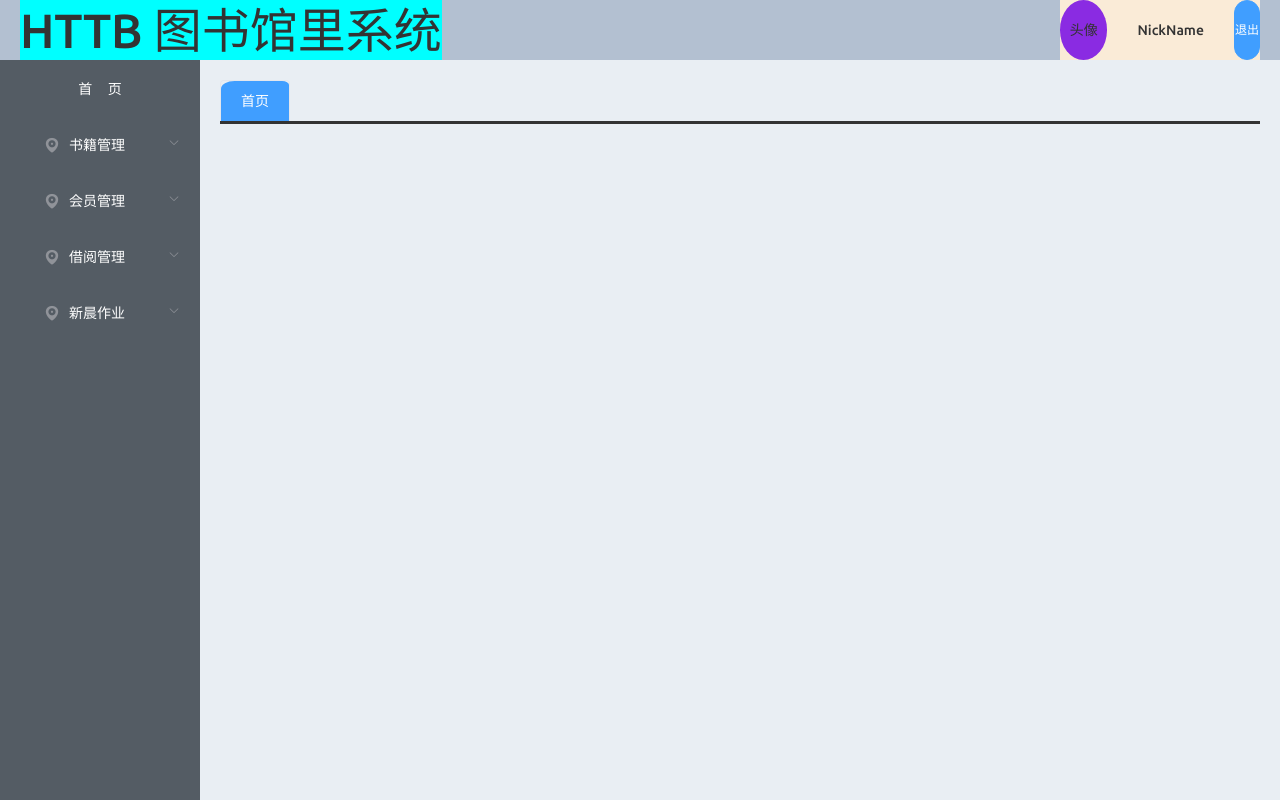
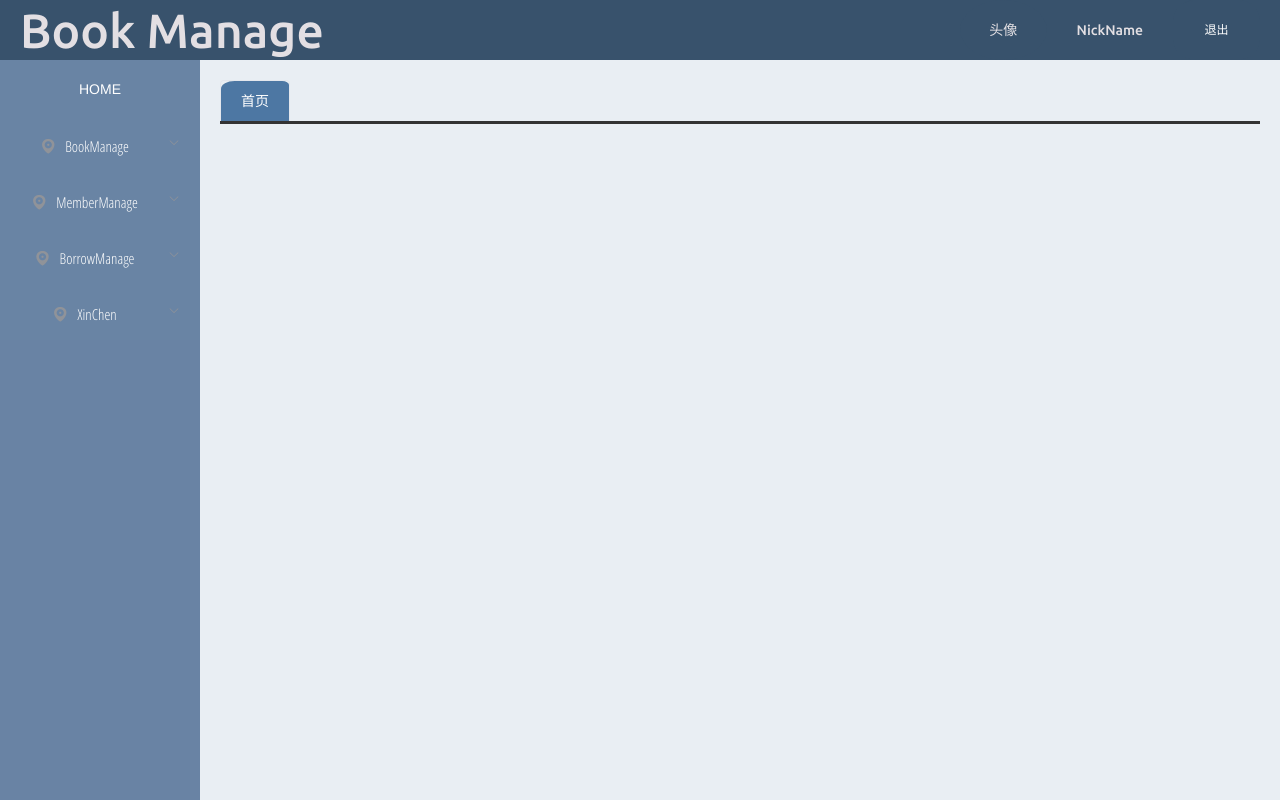
Before and after one commit to MLYNDHG/bookManage, a Vue app in the folder bookManageFrontDev/: page /#/home in a window 1280 px wide. Built offline with nearby package versions, Linux system fonts and the light colour scheme.

Commit message:
界面优化

```diff
--- a/bookManageFrontDev/src/views/admin/adminHome.vue
+++ b/bookManageFrontDev/src/views/admin/adminHome.vue
@@ -6,10 +6,16 @@
       href="https://fonts.googleapis.com/css2?family=Ubuntu:wght@500&display=swap"
       rel="stylesheet"
     />
+    <link rel="preconnect" href="https://fonts.googleapis.com" />
+    <link rel="preconnect" href="https://fonts.gstatic.com" crossorigin />
+    <link
+      href="https://fonts.googleapis.com/css2?family=Open+Sans+Condensed:wght@300;700&display=swap"
+      rel="stylesheet"
+    />
     <el-container>
       <!-- 头部区域 -->
       <el-header>
-        <div class="headLeft">HTTB 图书馆里系统</div>
+        <div class="headLeft">Book Manage</div>
         <div class="headRight">
           <div class="avatar">头像</div>
           NickName
@@ -34,13 +40,13 @@
             active-text-color="#ffd04b"
           >
             <el-menu-item index="/home" @click="home('/home')">
-              <span slot="title">首&nbsp;&nbsp;&nbsp;&nbsp;页</span>
+              <span slot="title">HOME</span>
             </el-menu-item>
 
             <el-submenu index="1">
               <template slot="title">
                 <i class="el-icon-location"></i>
-                <span>书籍管理</span>
+                <span>BookManage</span>
               </template>
               <el-menu-item
                 index="/home/bookmanage"
@@ -52,7 +58,7 @@
             <el-submenu index="2">
               <template slot="title">
                 <i class="el-icon-location"></i>
-                <span>会员管理</span>
+                <span>MemberManage</span>
               </template>
               <el-menu-item
                 index="/home/userlist"
@@ -64,7 +70,7 @@
             <el-submenu index="3">
               <template slot="title">
                 <i class="el-icon-location"></i>
-                <span>借阅管理</span>
+                <span>BorrowManage</span>
               </template>
               <el-menu-item index="1-1">选项1</el-menu-item>
             </el-submenu>
@@ -72,15 +78,12 @@
             <el-submenu index="4">
               <template slot="title">
                 <i class="el-icon-location"></i>
-                <span>新晨作业</span>
+                <span>XinChen</span>
               </template>
               <el-menu-item index="1-1">选项1</el-menu-item>
             </el-submenu>
-
           </el-menu>
         </el-aside>
-
-
 
         <el-main>
           <el-tabs
@@ -196,9 +199,9 @@ export default {
     },
 
     home(path) {
-      this.activePath=path
-      this.$router.push(path)
-    }
+      this.activePath = path;
+      this.$router.push(path);
+    },
   },
 };
 </script>
@@ -208,14 +211,14 @@ export default {
   .el-container {
     height: 100% !important;
     .el-header {
-      background-color: #b3c0d1;
-      color: #333;
+      background-color: rgb(56 82 108);
+      color: #fff7f7db;
       text-align: center;
       display: flex;
       justify-content: space-between;
 
       .headLeft {
-        background-color: aqua;
+        //background-color: aqua;
         line-height: 60px;
         font-size: 3rem;
         font-family: "Ubuntu", sans-serif;
@@ -224,12 +227,12 @@ export default {
       .headRight {
         display: flex;
         line-height: 60px;
-        background-color: antiquewhite;
-        width: 200px;
+        background-color: rgb(56 82 108);
+        width: 300px;
         font-family: "Ubuntu", sans-serif;
         .avatar {
-          background-color: blueviolet;
-          width: 1000px;
+          background-color: rgb(56 82 108);
+          width: 100px;
           border-radius: 50%;
           margin-right: 30px;
         }
@@ -238,6 +241,12 @@ export default {
           width: 100px;
           padding: 0px;
           margin-left: 30px;
+        }
+
+        .el-button--primary {
+          color: #fff;
+          background-color: #38526c;
+          border-color: #38526c;
         }
       }
     }
@@ -250,10 +259,17 @@ export default {
       .el-menu {
         height: 100%;
         border-right: solid 0px;
-        .el-submenu {
-          padding-right: 0px !important;
+        background-color: #0c356a87 !important;
+        .el-menu-item {
+          background-color: #6984a4 !important;
         }
+        // /deep/.el-submenu {
+        //   padding-right: 0px !important;
+        // }
         /deep/.el-submenu__title {
+          background-color: #6984a4 !important;
+          font-size: 15px;
+          font-family: "Open Sans Condensed", sans-serif;
           padding-right: 55px !important;
         }
       }
@@ -265,7 +281,7 @@ export default {
       text-align: center;
       /deep/.el-tabs__item {
         color: white;
-        background-color: #409eff !important;
+        background-color: #4d77a3 !important;
         border-radius: 20% 10% 0 0 !important;
       }
       // /deep/.el-tabs__item:hover {
--- a/bookManageFrontDev/src/views/admin/bookManage.vue
+++ b/bookManageFrontDev/src/views/admin/bookManage.vue
@@ -20,7 +20,7 @@
         v-model="queryInfo.condition.description"
       ></el-input>
       <el-button class="dalfBut" @click="bookSearch">查询</el-button>
-      <el-button type="danger" class="butT" @click="addBookBto"
+      <el-button type="primary" class="butT" @click="addBookBto"
         >添加图书</el-button
       >
     </div>
@@ -41,7 +41,11 @@
             @click="getUser(scope.row.id)"
             >借阅</el-button
           >
-          <el-button v-else size="small" type="warning" @click="returnBook"
+          <el-button
+            v-else
+            size="small"
+            type="warning"
+            @click="returnBook(scope.row.id, scope.row.uid)"
             >还书</el-button
           >
         </template>
@@ -55,7 +59,7 @@
           <el-button
             size="small"
             type="danger"
-            @click="deleteBook(scope.row.id)"
+            @click="deleteBook(scope.row.id, scope.row.log)"
             >删除</el-button
           >
         </template>
@@ -355,14 +359,25 @@ export default {
     },
 
     //点击还书
-    returnBook() {
+    returnBook(bid, uid) {
+      //console.log(id)
       this.$confirm("确定归还此图书吗?", "提示", {
         confirmButtonText: "确定",
         cancelButtonText: "取消",
         type: "warning",
       })
         .then(() => {
+          this.bookLog.bid = bid;
+          this.bookLog.uid = uid;
 
+          saveBookLog(this.bookLog)
+            .then((res) => {
+              console.log(res);
+              this.getAll();
+            })
+            .catch((res) => {
+              console.log(res);
+            });
         })
         .catch(() => {
           this.$message({
@@ -373,8 +388,9 @@ export default {
     },
 
     //删除图书
-    deleteBook(bid) {
+    deleteBook(bid, log) {
       //console.log(bid)
+      if (log == 0) {
         this.$confirm("确定删除此图书吗?", "提示", {
           confirmButtonText: "确定",
           cancelButtonText: "取消",
@@ -397,11 +413,29 @@ export default {
               message: "已取消删除",
             });
           });
+      } else {
+        this.$alert("此书已借出,待归还后再删除", {
+          confirmButtonText: "确定",
+          type: "warning",
+        });
+      }
     },
   },
 };
 </script>
 <style lang="less">
+/deep/.el-button--danger {
+  color: #fff;
+  background-color: #7e70bf !important;
+  border-color: #7e70bf !important;
+}
+
+.el-button--primary {
+  color: #fff;
+  background-color: #00919d;
+  border-color: #00919d;
+}
+
 .vueContainer {
   .filter-container {
     height: 50px;
```
Lines whose indentation alone changed are shown as unchanged.
